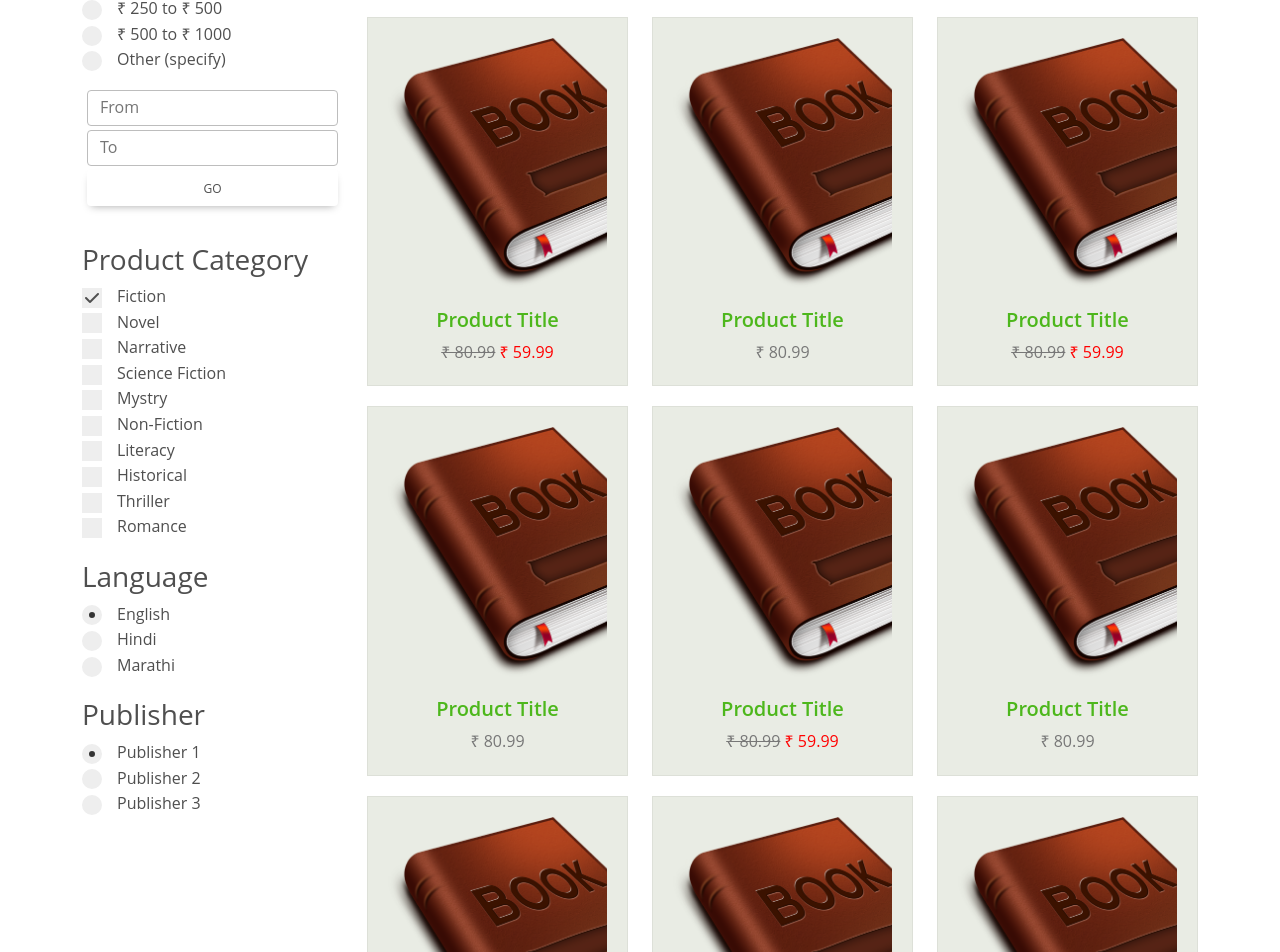
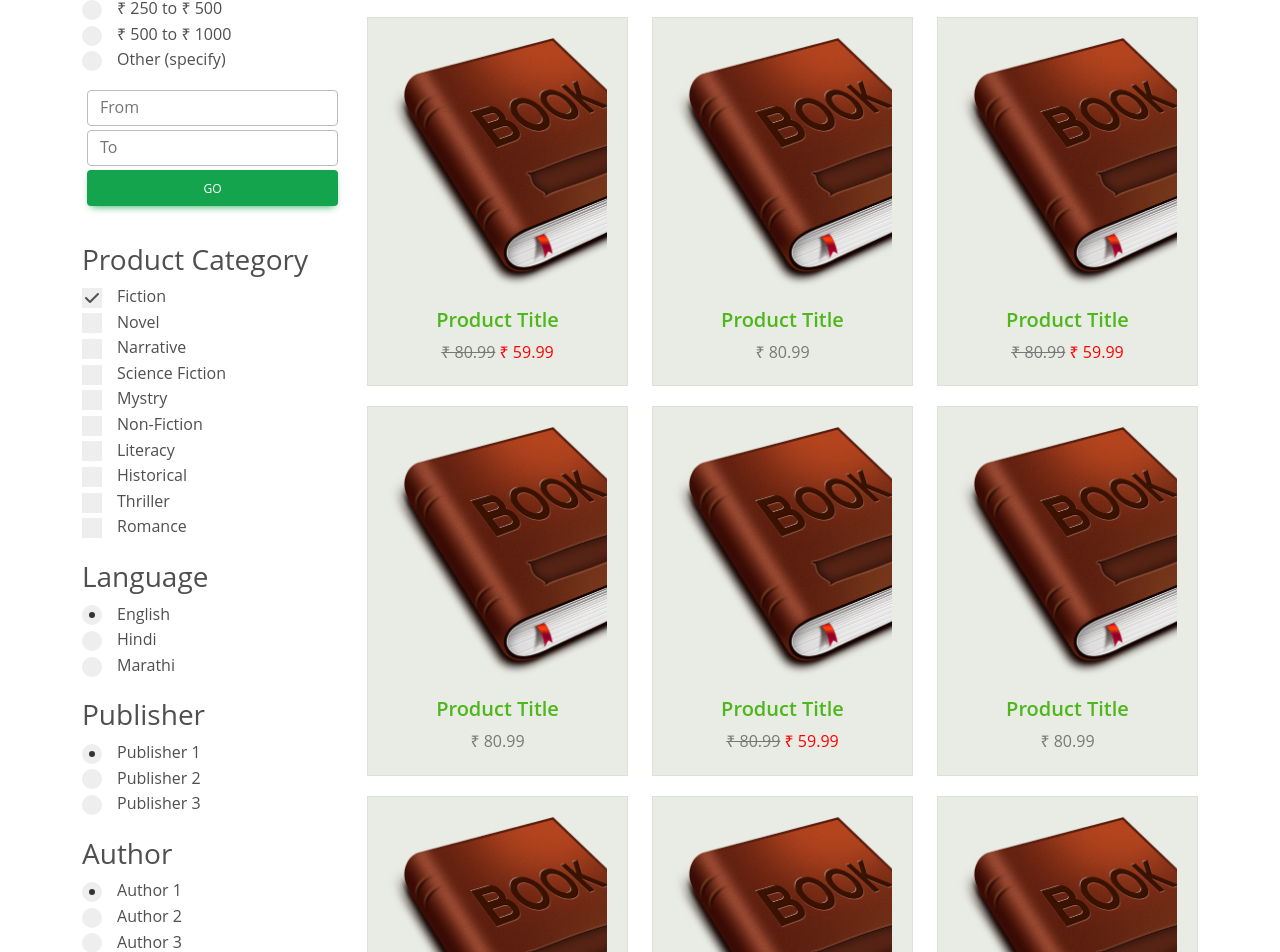
Before and after one commit to Prasad-Kunte/Book-Bazaar, a React (Create React App) app: page /ProductPage in a window 1280 px wide. Shown: the part 291-1243 px from the top of the page. Built offline with nearby package versions, Linux system fonts and the light colour scheme.

Commit message:
changes done ProductPage

```diff
--- a/src/ProductPage.js
+++ b/src/ProductPage.js
@@ -85,7 +85,7 @@ function ProductPage() {
                       <div className="col-xs-4">
                         <button
                           type="submit"
-                          className="btn btn-block btn-default"
+                          className="btn btn-block btn-success"
                         >
                           Go
                         </button>
@@ -232,8 +232,8 @@ function ProductPage() {
                 <div className="radio">
                   <input
                     type="radio"
-                    name="shop-filter__radio"
-                    id="shop-filter-radio_2"
+                    name="shop-filter1__radio"
+                    id="shop-filter1-radio_2"
                     defaultValue
                   />
                   <label htmlFor="shop-filter1-radio_2">Publisher 2</label>
@@ -241,11 +241,44 @@ function ProductPage() {
                 <div className="radio">
                   <input
                     type="radio"
-                    name="shop-filter__radio"
-                    id="shop-filter-radio_3"
+                    name="shop-filter1__radio"
+                    id="shop-filter1-radio_3"
                     defaultValue
                   />
                   <label htmlFor="shop-filter1-radio_3">Publisher 3</label>
+                </div>
+                <div style={{ height: "20px", width: "50%" }}></div>
+
+                <h3 className="headline">
+                  <span>Author</span>
+                </h3>
+                <div className="radio">
+                  <input
+                    type="radio"
+                    name="shop-filter2__radio"
+                    id="shop-filter2-radio_1"
+                    defaultValue
+                    defaultChecked
+                  />
+                  <label htmlFor="shop-filter2-radio_1">Author 1</label>
+                </div>
+                <div className="radio">
+                  <input
+                    type="radio"
+                    name="shop-filter2__radio"
+                    id="shop-filter2-radio_2"
+                    defaultValue
+                  />
+                  <label htmlFor="shop-filter2-radio_2">Author 2</label>
+                </div>
+                <div className="radio">
+                  <input
+                    type="radio"
+                    name="shop-filter2__radio"
+                    id="shop-filter2-radio_3"
+                    defaultValue
+                  />
+                  <label htmlFor="shop-filter2-radio_3">Author 3</label>
                 </div>
               </form>
             </div>
```
